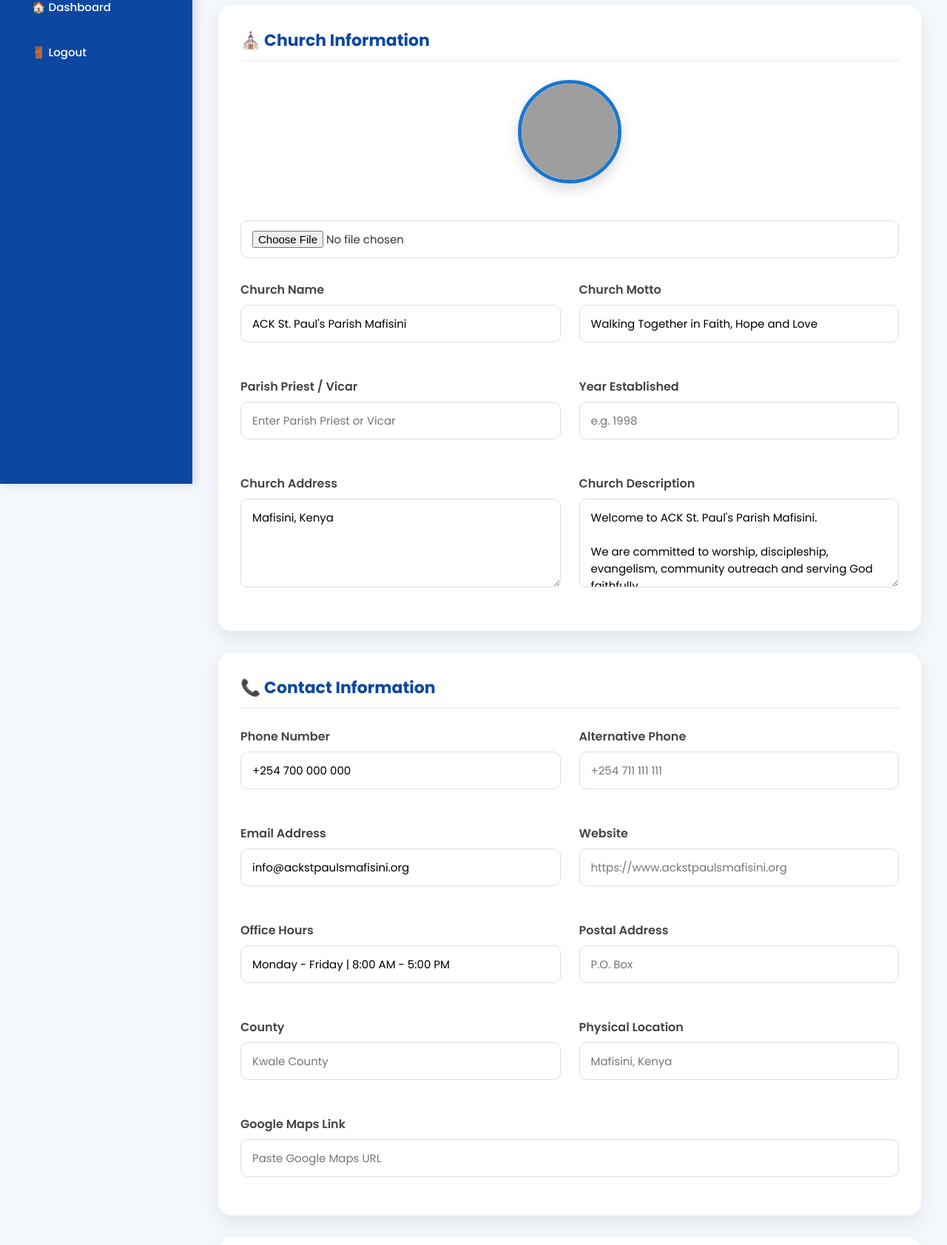
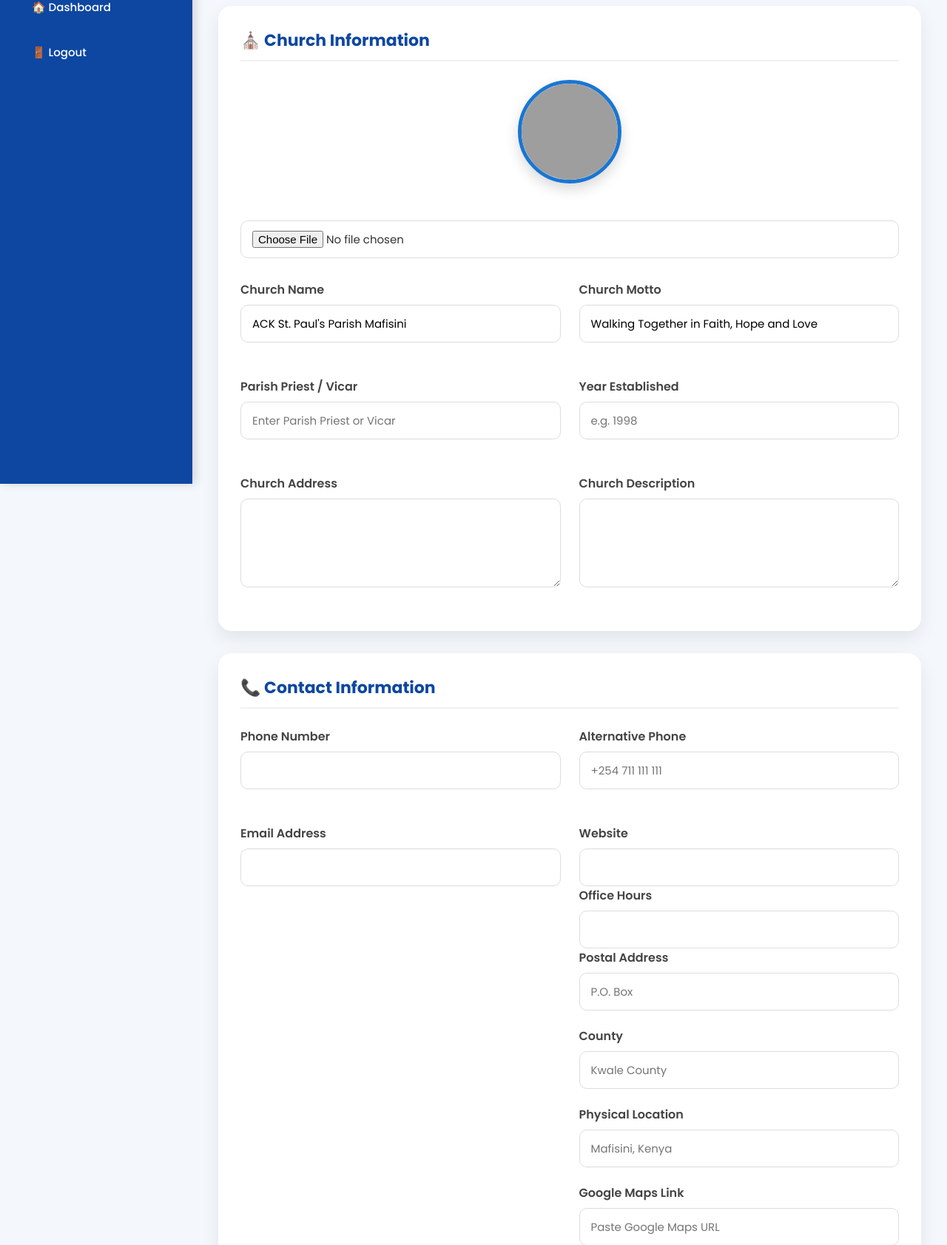
Before and after one commit to jamesmutisokiilu-coder/ACK-St.-Paul-s-Parish-Mafisini, a Flask app: page /settings in a window 1280 px wide. Shown: the part 146-1829 px from the top of the page at 74% size. Run offline with Flask 3, Linux system fonts and the light colour scheme; data comes from the database, SQL or seed files in the repository; grey boxes are pictures that could not be loaded.

Commit message:
Update settings.html

```diff
--- a/templates/settings.html
+++ b/templates/settings.html
@@ -372,8 +372,7 @@ onchange="previewLogo(event)">
 <input
 type="text"
 name="church_name"
-value="ACK St. Paul's Parish Mafisini"
-required>
+value="{{setting.church_name}}">
 
 </div>
 
@@ -384,7 +383,7 @@ required>
 <input
 type="text"
 name="church_motto"
-value="Walking Together in Faith, Hope and Love">
+value="{{setting.church_motto or ''}}">
 
 </div>
 
@@ -395,6 +394,7 @@ value="Walking Together in Faith, Hope and Love">
 <input
 type="text"
 name="vicar"
+value="{{setting.vicar or ''}}"
 placeholder="Enter Parish Priest or Vicar">
 
 </div>
@@ -406,6 +406,7 @@ placeholder="Enter Parish Priest or Vicar">
 <input
 type="number"
 name="established"
+value="{{setting.established or ''}}"
 placeholder="e.g. 1998">
 
 </div>
@@ -415,7 +416,7 @@ placeholder="e.g. 1998">
 <label>Church Address</label>
 
 <textarea
-name="address">Mafisini, Kenya</textarea>
+<textarea name="address">{{setting.address or ''}}</textarea>
 
 </div>
 
@@ -423,12 +424,7 @@ name="address">Mafisini, Kenya</textarea>
 
 <label>Church Description</label>
 
-<textarea
-name="description">Welcome to ACK St. Paul's Parish Mafisini.
-
-We are committed to worship, discipleship, evangelism, community outreach and serving God faithfully.
-
-Everyone is welcome to worship with us.</textarea>
+<textarea name="description">{{setting.description or ''}}</textarea>
 
 </div>
 
@@ -453,7 +449,7 @@ Everyone is welcome to worship with us.</textarea>
 <input
 type="text"
 name="phone"
-value="+254 700 000 000">
+value="{{setting.phone or ''}}">
 
 </div>
 
@@ -475,7 +471,7 @@ placeholder="+254 711 111 111">
 <input
 type="email"
 name="email"
-value="info@ackstpaulsmafisini.org">
+value="{{setting.email or ''}}">
 
 </div>
 
@@ -486,7 +482,7 @@ value="info@ackstpaulsmafisini.org">
 <input
 type="url"
 name="website"
-placeholder="https://www.ackstpaulsmafisini.org">
+value="{{setting.website or ''}}"
 
 </div>
 
@@ -497,7 +493,7 @@ placeholder="https://www.ackstpaulsmafisini.org">
 <input
 type="text"
 name="office_hours"
-value="Monday - Friday | 8:00 AM - 5:00 PM">
+value="{{setting.office_hours or ''}}"
 
 </div>
 
@@ -855,8 +851,11 @@ class="save-btn">
 
 <button
 type="reset"
-class="reset-btn">
+class="reset-btn"
+onclick="return confirm('Clear all unsaved changes?')">
+
 ↺ Reset Form
+
 </button>
 
 <button
```
